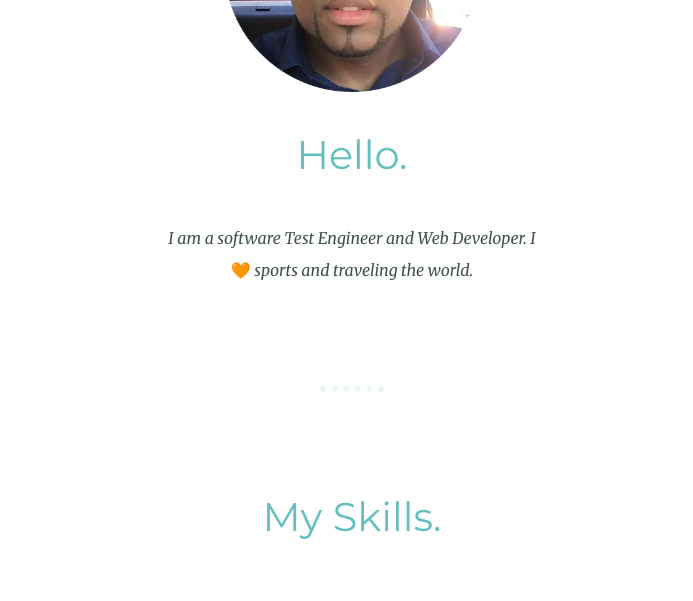
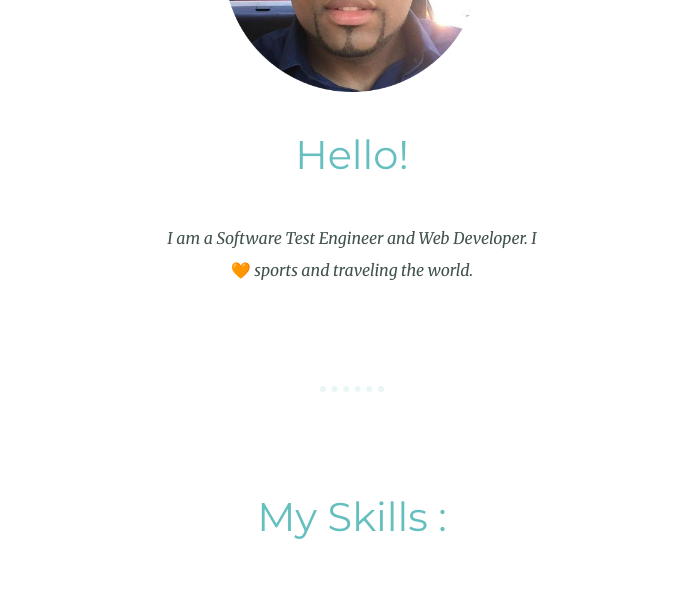
Before and after one commit to ecastrob/cv, a plain HTML site: page index.html in a window 1280 px wide. Shown: the part 1080-1681 px from the top of the page, without its empty margins (288-981 px from the left). Drawn offline with Linux system fonts and the light colour scheme.

Commit message:
minor bugs fixed

```diff
--- a/index.html
+++ b/index.html
@@ -20,12 +20,12 @@
 <div class="middle-container">
   <div class="profile">
     <img class="profile_img" src="images/Elian.png" alt="profile_img">
-    <h2>Hello.</h2>
-    <p class="intro"> I am a software Test Engineer and Web Developer. I 🧡 sports and traveling the world. </p>
+    <h2>Hello!</h2>
+    <p class="intro"> I am a Software Test Engineer and Web Developer. I 🧡 sports and traveling the world. </p>
   </div>
   <hr>
   <div class="skills">
-    <h2>My Skills.</h2>
+    <h2>My Skills :</h2>
     <div class="skill-row">
       <img class="sdet-img" src="images/computer.png" alt="skill_img">
       <h3>Software Testing</h3>
```
